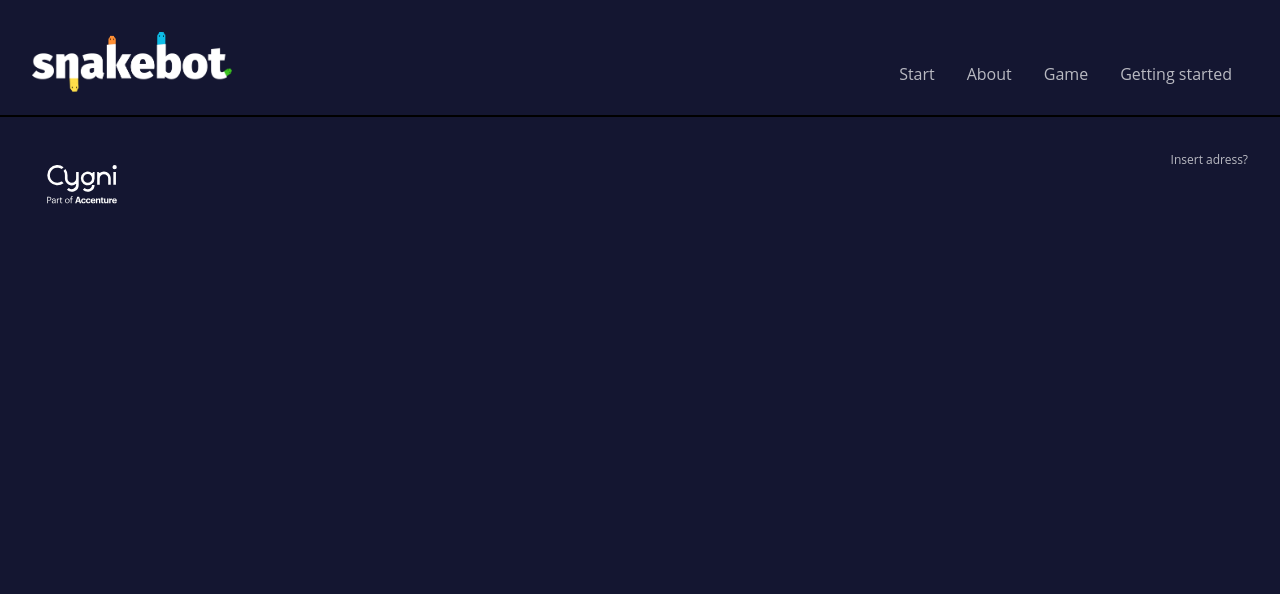
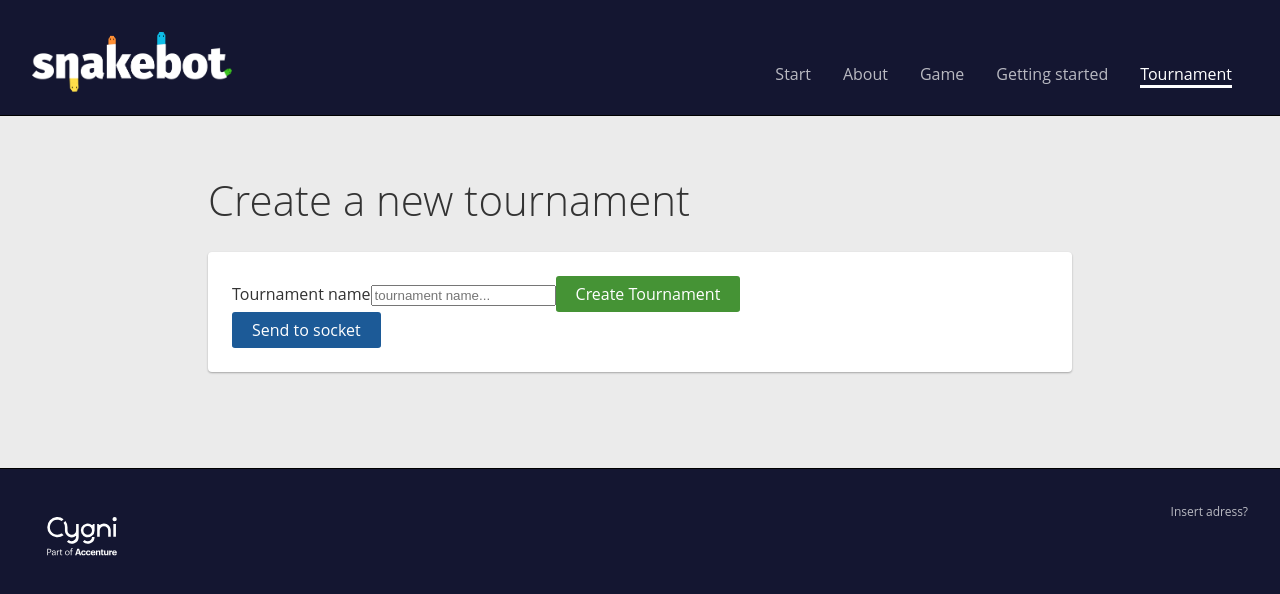
Before and after one commit to cygni/snakebot-reactclient, a React (Create React App) app: page /tournament in a window 1280 px wide. Shown: the top 594 px of the page. Built offline with nearby package versions, Linux system fonts and the light colour scheme; no server answers.

Commit message:
Start on tournament view and sockets

```diff
--- a/package.json
+++ b/package.json
@@ -13,6 +13,7 @@
     "@types/react": "^18.0.14",
     "@types/react-dom": "^18.0.5",
     "@types/react-redux": "^7.1.24",
+    "@types/sockjs-client": "^1.5.1",
     "axios": "^0.27.2",
     "gh-pages": "^4.0.0",
     "prop-types": "^15.8.1",
@@ -24,6 +25,7 @@
     "react-router-dom": "^6.3.0",
     "react-scripts": "5.0.1",
     "sass": "^1.52.3",
+    "sockjs-client": "^1.6.1",
     "typescript": "^4.7.3",
     "web-vitals": "^2.1.4"
   },
--- a/src/App.tsx
+++ b/src/App.tsx
@@ -12,6 +12,7 @@ import GameboardView from './views/GameboardView';
 import { Provider } from 'react-redux';
 import { store } from './context/store';
 import TestView from './views/TestView';
+import TournamentView from './views/TournamentView';
 
 
 function App() {
@@ -28,6 +29,7 @@ function App() {
         <Route path="/viewgame" element={<GamesearchView />}></Route>
         <Route path="/viewgame/:gameID" element={<GameboardView />}></Route>
         <Route path="/test" element={<TestView />}></Route>
+        <Route path="/tournament" element={<TournamentView />}></Route>
       </Routes>
     </BrowserRouter>
     <PageFooter/>
--- a/src/api.ts
+++ b/src/api.ts
@@ -19,6 +19,12 @@ export default {
             console.error(err);
         });
         return resp ? resp.data: {};
-    }
+    },
 
+    async getToken(): Promise<string> {
+        const resp = await axios.get("http://localhost:8080/login?login=emil&password=lime").catch(err => {
+            console.error(err);
+        });
+        return resp ? resp.data.token: "";
+    },
 };
--- a/src/components/PageHeader.tsx
+++ b/src/components/PageHeader.tsx
@@ -13,6 +13,7 @@ function PageFooter() {
         <li><NavLink to="/about" className={({ isActive }) => (isActive ? 'selected' : '')}>About</NavLink></li>
         <li><NavLink to="/viewgame" className={({ isActive }) => (isActive ? 'selected' : '')}>Game</NavLink></li>
         <li><NavLink to="/getting-started" className={({ isActive }) => (isActive ? 'selected' : '')}>Getting started</NavLink></li>
+        <li><NavLink to="/tournament" className={({ isActive }) => (isActive ? 'selected' : '')}>Tournament</NavLink></li>
         {/*
           <li><NavLink to="arena" activeClassName="selected">Arena</NavLink></li>
         */}
--- /dev/null
+++ b/src/views/TournamentView.tsx
@@ -0,0 +1,49 @@
+import SockJS from 'sockjs-client';
+import api from '../api';
+
+type Props = {}
+
+function TournamentView({}: Props) {
+    const socket = new SockJS('http://localhost:8080/');
+    socket.onopen = () => {
+        console.log('Connected to server');
+    }
+    socket.onmessage = (event: any) => {
+        console.log(event.data);
+    }
+
+    const currToken = api.getToken();
+
+    const jsonData = JSON.stringify({
+      _tournamentId: 'hej',
+    type: 'se.cygni.snake.eventapi.request.KillTournament',
+    token: currToken});
+
+  return (
+    <section className="page clear-fix">
+        <article>
+          <h1>Create a new tournament</h1>
+          <div className="text-content">
+            <div className="box">
+              <form>
+                <label htmlFor="tournamentName">Tournament name</label>
+                <input
+                //   value={this.state.tempGameName} onChange={this.handleTextChange} type="text"
+                  id="tournamentName" placeholder="tournament name..."
+                />
+                <input type="submit" value="Create Tournament" />
+              </form>
+
+              <button onClick={()=>{
+                console.log("Sending message:", jsonData);
+                socket.send(jsonData);
+                }}>Send to socket</button>
+
+            </div>
+          </div>
+        </article>
+      </section>
+  )
+}
+
+export default TournamentView
```
Also changed, not shown: src/views/TournamentSettingsView.tsx (added, +9 -0 lines), 1 other file (tests, documents, lock files or other folders).
